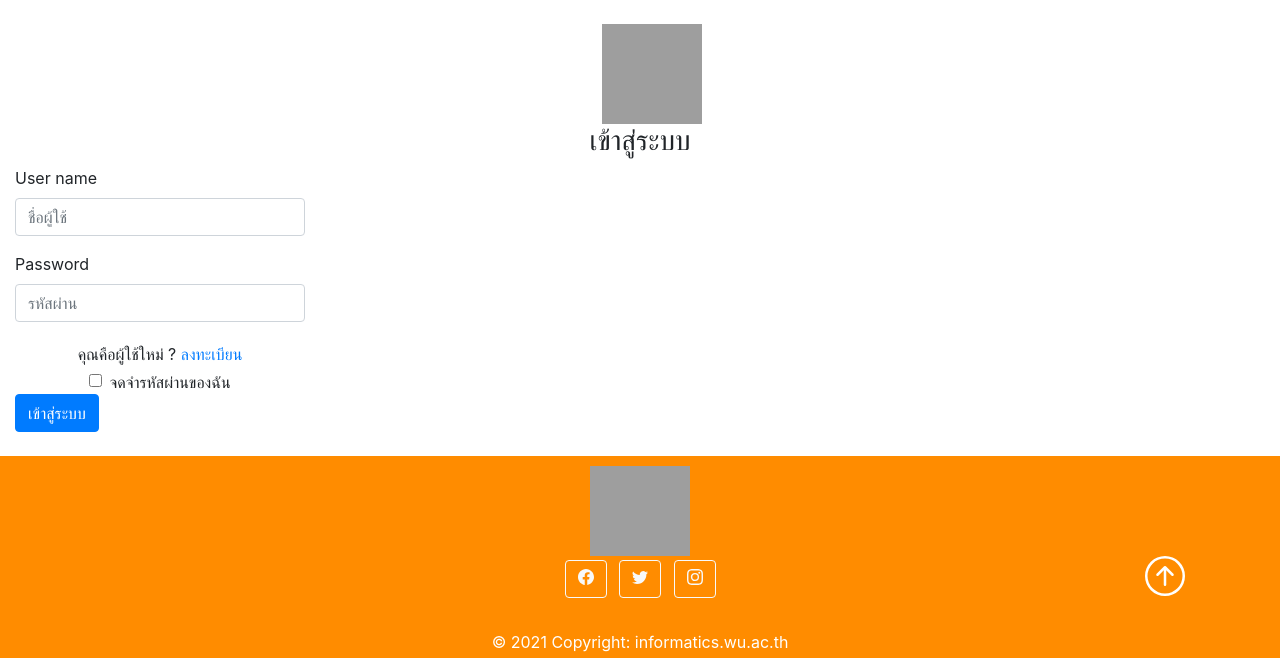
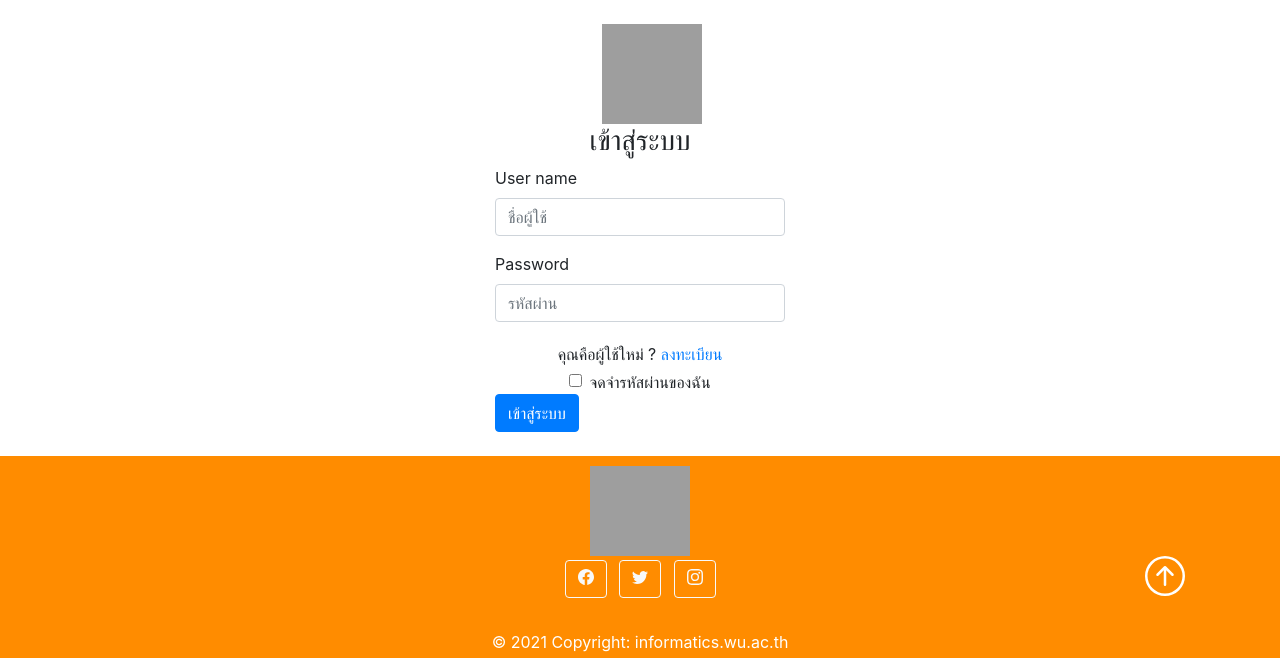
Before and after one commit to Tanapon0207/project-7-page, a PHP site: page / in a window 1280 px wide. Shown: the part 66-738 px from the top of the page. Run offline with PHP 8.4, Linux system fonts and the light colour scheme; some libraries are stand-ins or nearby versions; grey boxes are pictures that could not be loaded.

Commit message:
Update index.php

```diff
--- a/index.php
+++ b/index.php
@@ -55,7 +55,7 @@
     alt="" style="width: 100px; height: 100px;  margin-left: 190px ; margin-left: 47%; ">
     <h3 style="text-align: center;">เข้าสู่ระบบ</h3>
 
-    <div class="login-page col-sm-3">
+    <div class="login-page col-sm-3 container">
         <form>
             <div class="form-group">
                 <label for="exampleInputEmail1">User name</label>
```
